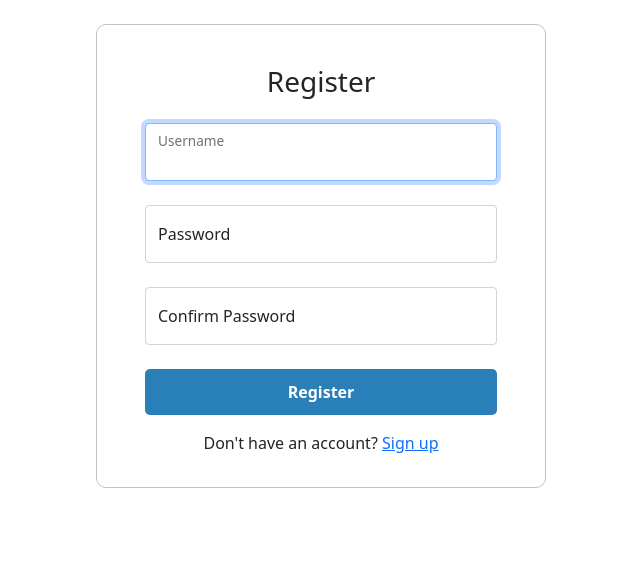
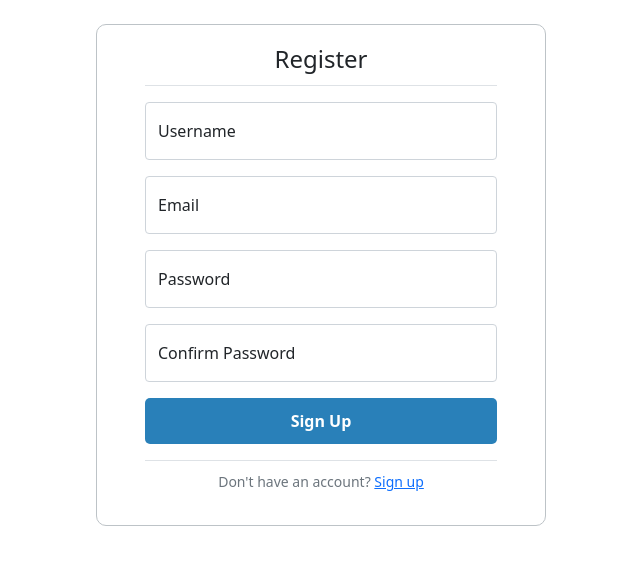
Before and after one commit to ReshanCSX/CS50x-Final-Project, a Flask app: page /signup in a window 1280 px wide. Shown: the part 80-645 px from the top of the page, without its empty margins (319-959 px from the left). Run offline with Flask 2, Linux system fonts and the light colour scheme; some libraries are stand-ins or nearby versions.

Commit message:
Added form validations

```diff
--- a/app.py
+++ b/app.py
@@ -1,23 +1,39 @@
-from flask import Flask, redirect, render_template, request
+from flask import Flask, redirect, render_template, request, url_for, flash
+from cs50 import SQL
+from forms import RegistrationForm, LoginForm
+from werkzeug.security import check_password_hash, generate_password_hash
+
 
 #app configuration
 app = Flask(__name__)
 
+
 # Ensure templates are auto-reloaded
 app.config["TEMPLATES_AUTO_RELOAD"] = True
+app.config["SECRET_KEY"] = 'f545642775718c11360a4aba2429eed1'
 
+# Database configuration
+db = SQL("sqlite:///")
 
 @app.route("/")
 def index():
 
     return render_template("index.html")
 
-@app.route("/login")
+@app.route("/login", methods=["GET", "POST"])
 def login():
 
     return render_template("login.html")
 
-@app.route("/signup")
+@app.route("/signup", methods=["GET", "POST"])
 def signup():
 
-    return render_template("register.html")
+    # Checking request method
+    # if request.method == "POST":
+
+    form = RegistrationForm()
+
+    if form.validate_on_submit():
+        flash("Account Created", "success")
+        return redirect(url_for('login'))
+    return render_template("register.html", title = "SPLIT: Sign Up", form = form)
--- /dev/null
+++ b/forms.py
@@ -0,0 +1,15 @@
+from flask_wtf import FlaskForm
+from wtforms import StringField, PasswordField, SubmitField, BooleanField
+from wtforms.validators import DataRequired, Length, Email, EqualTo
+
+class RegistrationForm(FlaskForm):
+    username = StringField("Username", validators=[DataRequired(), Length(min=2, max=20)])
+    email = StringField("Email", validators=[DataRequired(), Email()])
+    password = PasswordField("Password", validators=[DataRequired()])
+    confirmation = PasswordField("Confirm Password", validators=[DataRequired(), EqualTo("password")])
+    submit = SubmitField("Sign Up")
+
+class LoginForm(FlaskForm):
+    password = PasswordField("Password", validators=[DataRequired()])
+    remember = BooleanField("Remember")
+    submit = SubmitField("Login")
--- a/templates/register.html
+++ b/templates/register.html
@@ -1,31 +1,84 @@
-{% extends "layout.html"%}
-
-{% block title%} Register {% endblock %}
+{% extends "layout.html" %}
 
 {% block main %}
 <div class="login-form">
-    <h3 class="my-4">Register</h3>
-    <form action="/login" method="post">
-        <div class="form-floating mb-4">
-            <input type="text" class="form-control" id="floatingInput" name="username" placeholder="username" autofocus>
-            <label for="floatingInput">Username</label>
+    <form action="" method="post">
+        {{ form.hidden_tag() }}
+
+        <fieldset class="form-group">
+            <legend class="border-bottom pb-2 mb-3 text-center">Register</legend>
+
+            <div class="form-floating mb-3">
+                {% if form.username.errors %}
+                    {{ form.username(class="form-control is-invalid", id="floatingInput", placeholder="Username") }}
+                    {{ form.username.label(for="floatingInputInvalid") }}
+                    <div class="invalid-feedback">
+                        {% for error in forms.username.errors %}
+                            <span>{{ error }}</span>
+                        {% endfor %}
+                    </div>
+                {% else %}
+                    {{ form.username(class="form-control", id="floatingInput", placeholder="Username") }}
+                    {{ form.username.label(for="floatingInput") }}
+                {% endif %}
+            </div>
+
+            <div class="form-floating mb-3">
+                {% if form.email.errors %}
+                    {{ form.email(class="form-control is-invalid", id="floatingInput", placeholder="Email") }}
+                    {{ form.email.label(for="floatingInputInvalid") }}
+                    <div class="invalid-feedback">
+                        {% for error in form.email.errors %}
+                            <span>{{error}}</span>
+                        {% endfor %}
+                    </div>
+                {% else %}
+                    {{ form.email(class="form-control", id="floatingInput", placeholder="Email") }}
+                    {{ form.email.label(for="floatingInput") }}
+                {% endif %}
+            </div>
+
+            <div class="form-floating mb-3">
+                {% if form.password.errors %}
+                    {{ form.password(class="form-control is-invalid", id="floatingPassword", placeholder="Password") }}
+                    {{ form.password.label(for="floatingPasswordInvalid") }}
+                    <div class="invalid-feedback">
+                        {% for error in form.password.errors %}
+                            <span>{{error}}</span>
+                        {% endfor %}
+                    </div>
+                {% else %}
+                    {{ form.password(class="form-control", id="floatingPassword", placeholder="Password") }}
+                    {{ form.password.label(for="floatingPassword") }}
+                {% endif %}
+
+            </div>
+
+            <div class="form-floating mb-3">
+                {% if form.confirmation.errors %}
+                    {{ form.confirmation(class="form-control is-invalid", id="floatingPassword", placeholder="Password") }}
+                    {{ form.confirmation.label(for="floatingPasswordInvalid") }}
+                    <div class="invalid-feedback">
+                        {% for error in form.confirmation.errors %}
+                            <span>{{error}}</span>
+                        {% endfor %}
+                    </div>
+                {% else %}
+                    {{ form.confirmation(class="form-control", id="floatingPassword", placeholder="Confirmation") }}
+                    {{ form.confirmation.label(for="floatingPassword") }}
+                {% endif %}
+            </div>
+
+        </fieldset>
+
+        <div class="form-group">
+            {{ form.submit(class="form-button") }}
         </div>
-
-        <div class="form-floating mb-4 m-auto">
-            <input type="password" class="form-control" id="floatingPassword" placeholder="Password">
-            <label for="floatingPassword">Password</label>
-        </div>
-
-        <div class="form-floating mb-4 m-auto">
-            <input type="password" class="form-control" id="floatingPassword" placeholder="Confirm Password">
-            <label for="floatingPassword">Confirm Password</label>
-        </div>
-
-        <button class="form-button" type="submit">Register</button>
     </form>
 
-    <div class="my-3">
-        <span>Don't have an account? </span><a href="/signup">Sign up</a>
+    <div class="border-top pt-2 my-3 text-center">
+        <small class="text-muted">Don't have an account? <a href="{{ url_for('login') }}">Sign up</a></small>
     </div>
 </div>
+
 {% endblock %}
```
